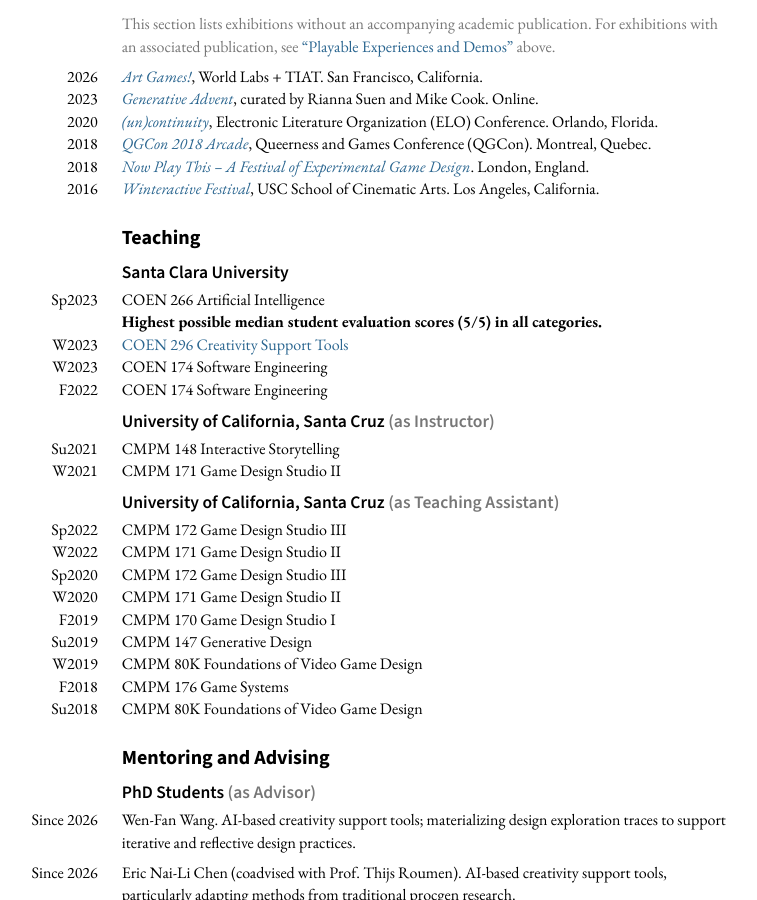
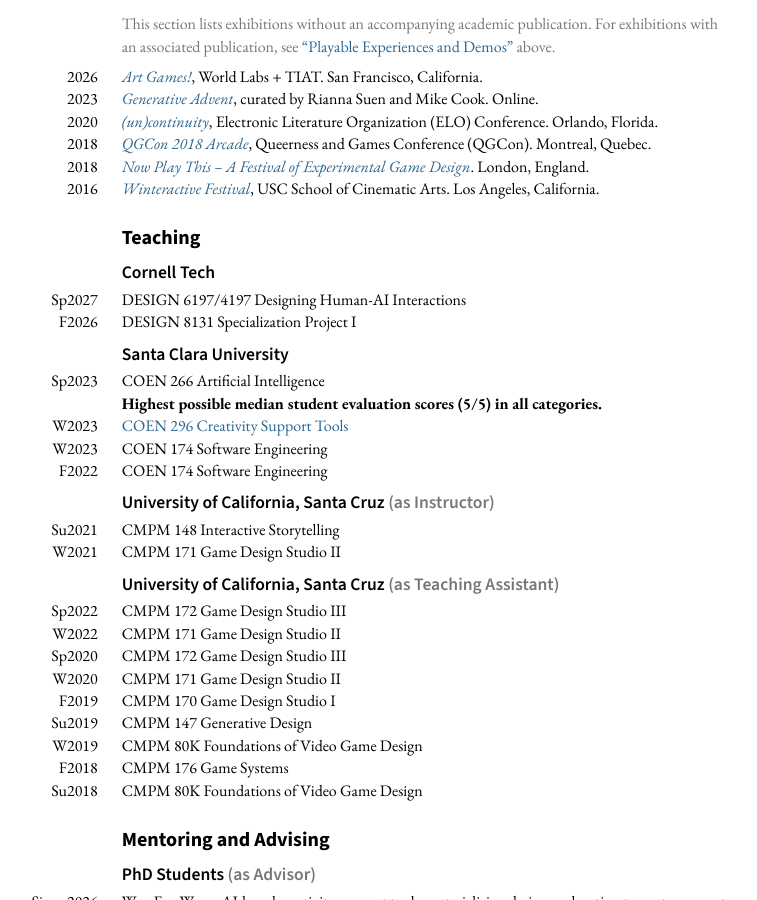
Before and after one commit to mkremins/mkremins.github.io, a Jekyll site: the page built from cv/index.html, in a window 1280 px wide and 900 px high, scrolled down 13416 px. Shown: the whole window, without its empty margins (261-1018 px from the left). Built offline with Jekyll 4.4.1, drawn with Linux system fonts in a browser that asks for light colours.

Commit message:
Add 2026-2027 teaching

```diff
--- a/cv/index.html
+++ b/cv/index.html
@@ -311,6 +311,17 @@ layout: null
     </section>
     <section id="teaching">
       <h2>Teaching</h2>
+      <h3>Cornell Tech</h3>
+      <div class="oneline-entries">
+        <div class="dated-entry">
+          <div class="dated-date">Sp2027</div>
+          <div class="dated-content">DESIGN 6197/4197 Designing Human-AI Interactions</div>
+        </div>
+        <div class="dated-entry">
+          <div class="dated-date">F2026</div>
+          <div class="dated-content">DESIGN 8131 Specialization Project I</div>
+        </div>
+      </div>
       <h3>Santa Clara University</h3>
       <div class="oneline-entries">
         <div class="dated-entry">
```
